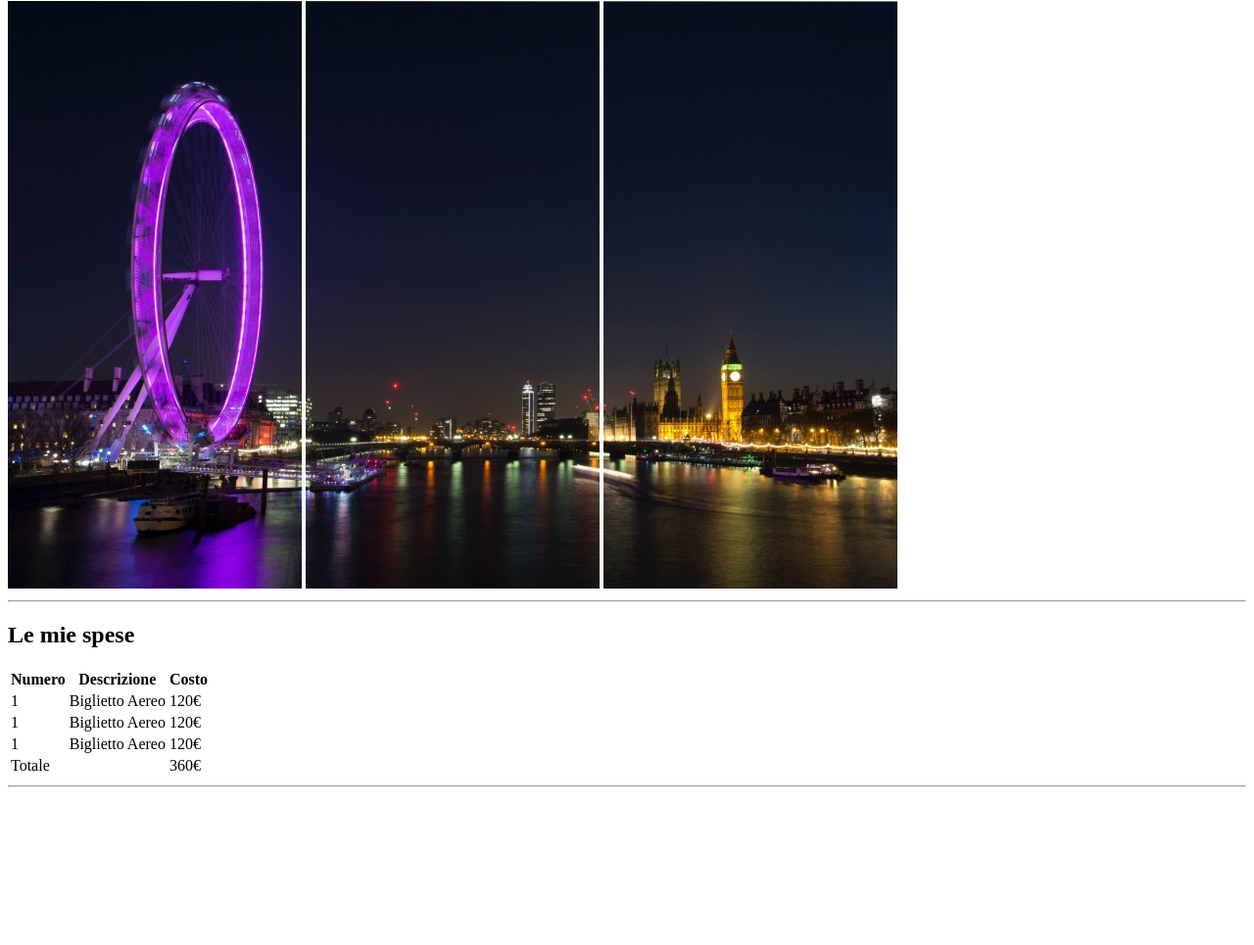
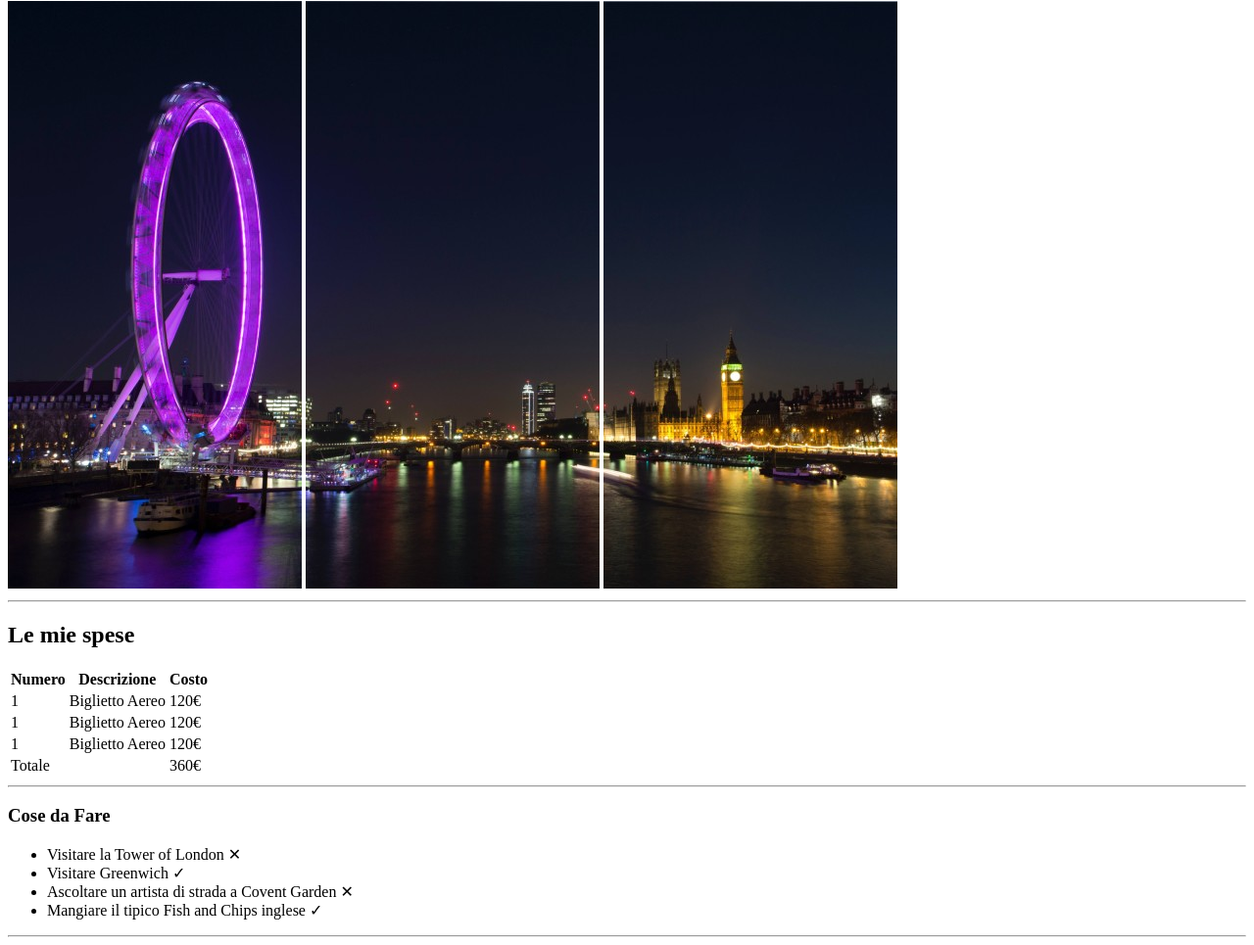
Before and after one commit to DomenicoScala/html-london-trip, a plain HTML site: page index.html in a window 1280 px wide. Shown: the part 79-1044 px from the top of the page at 98% size. Before the commit the page ends 891 px from the top, so only its background shows below. Drawn offline with Linux system fonts and the light colour scheme.

Commit message:
Fine sezione "Cose da fare"

```diff
--- a/index.html
+++ b/index.html
@@ -51,6 +51,19 @@
                 </table>
                 <hr>
             </section> <!--FINE SEZIONE "LE MIE SPESE"-->
+
+            <section> <!--INIZIO SEZIONE "COSE DA FARE"-->
+                <h3>Cose da Fare</h3>
+                <ul>
+                    <li>Visitare la Tower of London &#x2715;</li>
+                    <li>Visitare Greenwich &#10003</li>
+                    <li>Ascoltare un artista di strada a Covent Garden &#x2715;</li>
+                    <li>Mangiare il tipico Fish and Chips inglese &#10003</li>
+                </ul>
+                <hr>
+            </section> <!--FINE SEZIONE "COSE DA FARE"-->
+
+
         </main>
     </body>
 </html>
```
